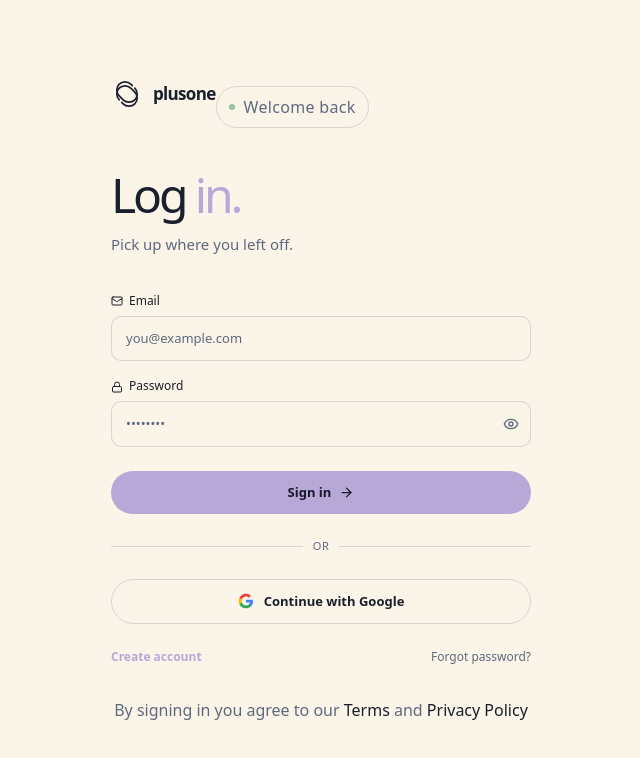
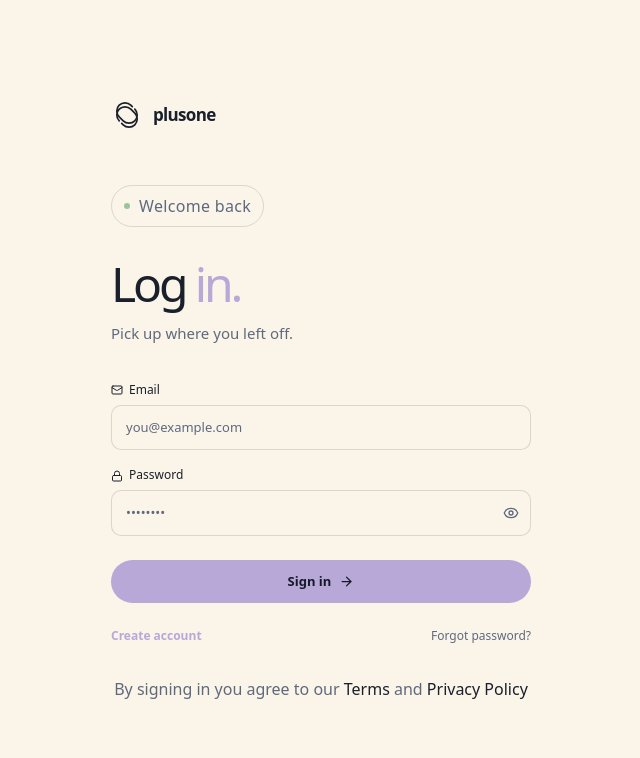
Before and after one commit to Aryan-Protein-Vala/PlusOne, a Next.js app in the folder plusone-app/: page /auth/login in a window 1280 px wide. Shown: the top 758 px of the page, without its empty margins (319-959 px from the left). Built offline with nearby package versions, Linux system fonts and the light colour scheme.

Commit message:
fix(auth): correct logo link block display layout and temporarily hide Google OAuth UI on login/register pages

```diff
--- a/plusone-app/src/app/auth/login/page.tsx
+++ b/plusone-app/src/app/auth/login/page.tsx
@@ -64,10 +64,12 @@ export default function LoginPage() {
         transition={{ duration: 0.6, ease: [0.22, 1, 0.36, 1] }}
         style={{ width: 'min(420px, calc(100% - 48px))' }}
       >
-        <Link href="/" style={{ display: 'inline-flex', alignItems: 'center', gap: 10, color: 'var(--foreground)', textDecoration: 'none', fontWeight: 700, fontSize: 17, letterSpacing: '-.04em', marginBottom: 48 }}>
-          <LogoMark />
-          <span>plusone</span>
-        </Link>
+        <div style={{ marginBottom: 48 }}>
+          <Link href="/" style={{ display: 'inline-flex', alignItems: 'center', gap: 10, color: 'var(--foreground)', textDecoration: 'none', fontWeight: 700, fontSize: 17, letterSpacing: '-.04em' }}>
+            <LogoMark />
+            <span>plusone</span>
+          </Link>
+        </div>
 
         <div className="status-pill" style={{ marginBottom: 20 }}>
           <span className="status-dot" /> Welcome back
@@ -137,6 +139,7 @@ export default function LoginPage() {
           </button>
         </form>
 
+        {/* Google sign-in commented out temporarily
         <div style={{ display: 'flex', alignItems: 'center', gap: 10, margin: '24px 0' }}>
           <div style={{ flex: 1, height: 1, background: 'var(--border)' }} />
           <span style={{ fontSize: 11, color: 'var(--muted-foreground)', textTransform: 'uppercase', letterSpacing: '0.05em' }}>or</span>
@@ -158,6 +161,7 @@ export default function LoginPage() {
           </svg>
           Continue with Google
         </button>
+        */}
 
         <div style={{ display: 'flex', justifyContent: 'space-between', marginTop: 24 }}>
           <Link href="/auth/register" style={{ color: 'var(--primary)', fontSize: 12, textDecoration: 'none', fontWeight: 600 }}>
--- a/plusone-app/src/app/auth/register/page.tsx
+++ b/plusone-app/src/app/auth/register/page.tsx
@@ -96,10 +96,12 @@ export default function RegisterPage() {
         transition={{ duration: 0.6, ease: [0.22, 1, 0.36, 1] }}
         style={{ width: 'min(420px, calc(100% - 48px))' }}
       >
-        <Link href="/" style={{ display: 'inline-flex', alignItems: 'center', gap: 10, color: 'var(--foreground)', textDecoration: 'none', fontWeight: 700, fontSize: 17, letterSpacing: '-.04em', marginBottom: 48 }}>
-          <LogoMark />
-          <span>plusone</span>
-        </Link>
+        <div style={{ marginBottom: 48 }}>
+          <Link href="/" style={{ display: 'inline-flex', alignItems: 'center', gap: 10, color: 'var(--foreground)', textDecoration: 'none', fontWeight: 700, fontSize: 17, letterSpacing: '-.04em' }}>
+            <LogoMark />
+            <span>plusone</span>
+          </Link>
+        </div>
 
         <div className="status-pill" style={{ marginBottom: 20 }}>
           <span className="status-dot" /> Step {step} of 2
@@ -173,6 +175,7 @@ export default function RegisterPage() {
           </div>
         </form>
 
+        {/* Google sign-in commented out temporarily
         <div style={{ display: 'flex', alignItems: 'center', gap: 10, margin: '24px 0' }}>
           <div style={{ flex: 1, height: 1, background: 'var(--border)' }} />
           <span style={{ fontSize: 11, color: 'var(--muted-foreground)', textTransform: 'uppercase', letterSpacing: '0.05em' }}>or</span>
@@ -194,6 +197,7 @@ export default function RegisterPage() {
           </svg>
           Continue with Google
         </button>
+        */}
 
         <p style={{ marginTop: 24, textAlign: 'center', color: 'var(--muted-foreground)', fontSize: 12 }}>
           Already have an account? <Link href="/auth/login" style={{ color: 'var(--primary)', textDecoration: 'none', fontWeight: 600 }}>Log in</Link>
```
